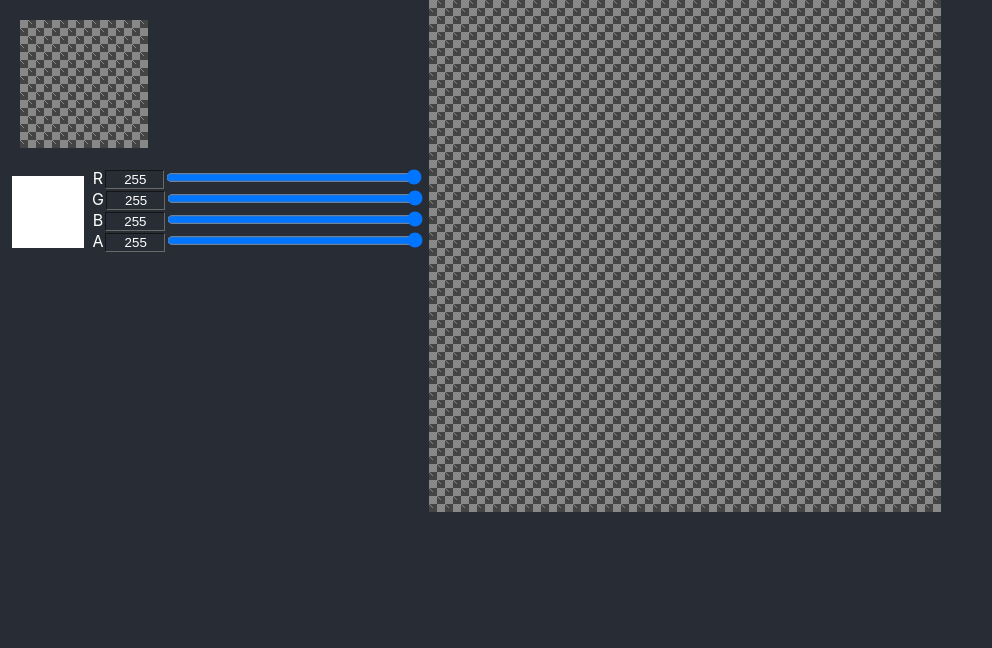
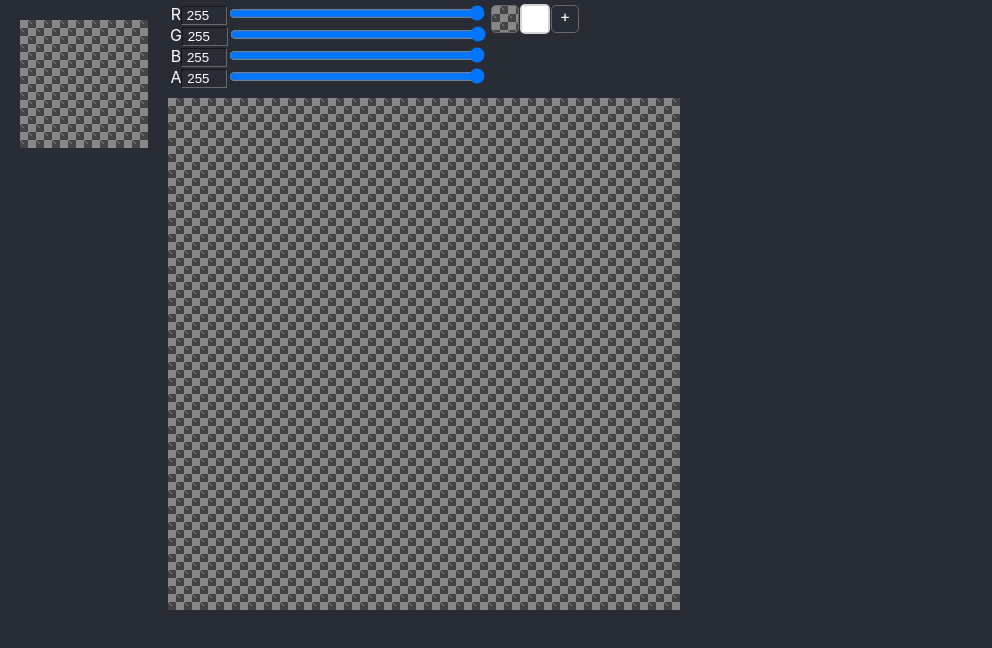
Before and after one commit to Talos208/pixerean, a React (Create React App) app: page / in a window 1280 px wide. Shown: the top 648 px of the page, without its empty margins (0-992 px from the left). Built offline with nearby package versions, Linux system fonts and the light colour scheme.

Commit message:
Add color palette

```diff
--- a/src/App.css
+++ b/src/App.css
@@ -46,7 +46,7 @@
 .ColorPicker {
     display: flex;
     flex-direction: row;
-    margin: 4px;
+    margin: 4px 2px;
 }
 
 .ColorPicker .backdrop {
@@ -54,9 +54,9 @@
     background-image: linear-gradient(45deg, #444 25%, transparent 25%, transparent 75%, #444 75%, #444), linear-gradient(45deg, #444 25%, transparent 25%, transparent 75%, #444 75%, #444);
     background-position: 0 0, 8px 8px;
     background-size: 16px 16px;
-    width: 72px;
-    height: 72px;
-    margin: 8px;
+    width: 0px;
+    height: 0px;
+    margin: 0px;
 }
 
 .ColorPicker .ColorTip {
@@ -73,18 +73,57 @@
     list-style: none;
 }
 
+.ColorPicker .ColorValues li label span {
+    width: 8px;
+}
+
 .ColorPicker .ColorValues input[type="number"] {
     color: white;
     background-color: transparent;
     border-color: dimgray;
     border-style: inset;
     border-width: thin;
-    width: 4em;
+    width: 3em;
     text-align: right;
-    margin-left: 2px;
 }
 
 .ColorPicker .ColorValues input[type="range"] {
     width: 256px;
     height: 1em;
 }
+
+.ColorPalette {
+    margin: 4px 0px;
+    width: 198px;
+    height: 90px;
+    overflow-y: scroll;
+}
+
+.ColorPalette ul {
+    padding-inline-start: unset;
+    margin-block-start: unset;
+    margin-block-end: unset;
+    display: flex;
+    flex-flow: row wrap;
+}
+
+.ColorPalette li {
+    list-style: none;
+    alignment: center;
+    vertical-align: center;
+    border: dimgray solid 1px;
+    margin: 1px;
+    border-radius: 5px;
+}
+
+.ColorPalette li.Palette {
+    background-color: #888;
+    background-image: linear-gradient(45deg, #444 25%, transparent 25%, transparent 75%, #444 75%, #444), linear-gradient(45deg, #444 25%, transparent 25%, transparent 75%, #444 75%, #444);
+    background-position: 0 0, 8px 8px;
+    background-size: 16px 16px;
+}
+
+.ColorPalette li div {
+    width: 26px;
+    height: 26px;
+}
--- a/src/App.tsx
+++ b/src/App.tsx
@@ -31,11 +31,12 @@ interface IMatrixProps {
   dots: Uint8ClampedArray
   setDots: React.Dispatch<React.SetStateAction<Uint8ClampedArray>>
   setDrawing: React.Dispatch<React.SetStateAction<boolean>>
-  penColor: TColor
-  setPenColor: React.Dispatch<React.SetStateAction<TColor>>
+  palette: TColor[]
+  setPalette: React.Dispatch<React.SetStateAction<TColor[]>>
+  penColorIndex: number
 }
 
-const Matrix = ({width, height, dots, setDots, drawing, setDrawing, penColor, setPenColor}: IMatrixProps) => {
+const Matrix = ({width, height, dots, setDots, drawing, setDrawing, palette, setPalette, penColorIndex}: IMatrixProps) => {
   const elemRef = useRef(null);
 
   const getElem = (): Element => {
@@ -52,10 +53,9 @@ const Matrix = ({width, height, dots, setDots, drawing, setDrawing, penColor, se
 
   const matrixDrawProc = (rect: DOMRect | ClientRect, x: number, y: number) => {
     let ix = dotsIndex(rect, x, y);
-    // console.log(dx,dy,ix)
     if (ix >= 0 && ix < width * height * 4) {
       let nd = Uint8ClampedArray.from(dots)
-      nd.set(toRgba(penColor), ix)
+      nd.set(toRgba(palette[penColorIndex]), ix)
       setDots(nd)
     }
   }
@@ -83,7 +83,9 @@ const Matrix = ({width, height, dots, setDots, drawing, setDrawing, penColor, se
            event.preventDefault()
            if (event.button === 2) {
              let ix = dotsIndex(event.currentTarget.getBoundingClientRect(), event.clientX, event.clientY)
-             setPenColor(fromRbg(dots.subarray(ix)))
+             let np = Array.from<TColor>(palette)
+             np[penColorIndex] = fromRbg(dots.subarray(ix))
+             setPalette(np)
              return
            }
            matrixDrawProc(event.currentTarget.getBoundingClientRect(), event.clientX, event.clientY)
@@ -221,36 +223,38 @@ const fromRbg = (src: ArrayLike<number>): TColor => {
 }
 
 interface IColorPicker {
-  color: TColor
-  setColor: React.Dispatch<React.SetStateAction<TColor>>
+  palette: TColor[]
+  setPallet:  React.Dispatch<React.SetStateAction<TColor[]>>
+  penColorIndex: number
 }
 
-const ColorPicker = ({color, setColor}: IColorPicker) => {
+const ColorPicker = ({palette, setPallet, penColorIndex}: IColorPicker) => {
   const changeRedProc = (event: ChangeEvent) => {
-    let nc = new TColor(color)
+    let np = Array.from<TColor>(palette)
     // @ts-ignore
-    nc.red = event.target.valueAsNumber
-    setColor(nc)
+    np[penColorIndex].red = event.target.valueAsNumber
+    setPallet(np)
   };
   const changeGreenProc = (event: ChangeEvent) => {
-    let nc = new TColor(color)
+    let np = Array.from<TColor>(palette)
     // @ts-ignore
-    nc.green = event.target.valueAsNumber
-    setColor(nc)
+    np[penColorIndex].green = event.target.valueAsNumber
+    setPallet(np)
   };
   const changeBlueProc = (event: ChangeEvent) => {
-    let nc = new TColor(color)
+    let np = Array.from<TColor>(palette)
     // @ts-ignore
-    nc.blue = event.target.valueAsNumber
-    setColor(nc)
+    np[penColorIndex].blue = event.target.valueAsNumber
+    setPallet(np)
   };
   const changeAlphaProc = (event: ChangeEvent) => {
-    let nc = new TColor(color)
+    let np = Array.from<TColor>(palette)
     // @ts-ignore
-    nc.alpha = event.target.valueAsNumber
-    setColor(nc)
+    np[penColorIndex].alpha = event.target.valueAsNumber
+    setPallet(np)
   };
 
+  let color = palette[penColorIndex]
   return (
     <div className={'ColorPicker'}>
       <div className={'backdrop'}>
@@ -262,29 +266,70 @@ const ColorPicker = ({color, setColor}: IColorPicker) => {
       </div>
       <ul className={'ColorValues'}>
         <li>
-          <label id={'colorRed'}>R
+          <label id={'colorRed'}><span>R</span>
             <input name={'red'} type={'number'} value={color.red} onChange={changeRedProc}/>
             <input name={'red'} type={'range'} min={0} max={255} value={color.red} onChange={changeRedProc}/>
           </label>
         </li>
         <li>
-          <label id={'colorGreen'}>G
+          <label id={'colorGreen'}><span>G</span>
             <input name={'green'} type={'number'} value={color.green} onChange={changeGreenProc}/>
             <input name={'green'} type={'range'} min={0} max={255} value={color.green} onChange={changeGreenProc}/>
           </label>
         </li>
         <li>
-          <label id={'colorBlue'}>B
+          <label id={'colorBlue'}><span>B</span>
             <input name={'blue'} type={'number'} value={color.blue} onChange={changeBlueProc}/>
             <input name={'blue'} type={'range'} min={0} max={255} value={color.blue} onChange={changeBlueProc}/>
           </label>
         </li>
         <li>
-          <label id={'colorAlpha'}>A
+          <label id={'colorAlpha'}><span>A</span>
             <input name={'alpha'} type={'number'} value={color.alpha} onChange={changeAlphaProc}/>
             <input name={'alpha'} type={'range'} min={0} max={255} value={color.alpha} onChange={changeAlphaProc}/>
           </label>
         </li>
+      </ul>
+    </div>
+  )
+}
+
+interface IColorPalette {
+  palettes: TColor[]
+  setPalette: React.Dispatch<React.SetStateAction<TColor[]>>
+  penColorIndex: number
+  setPenColorIndex: React.Dispatch<React.SetStateAction<number>>
+}
+
+const ColorPalette = ({palettes, setPalette, penColorIndex, setPenColorIndex}: IColorPalette) =>{
+  let p = palettes.map((v, ix) => {
+    let style: object = {}
+    if (ix == penColorIndex) {
+      style = {borderColor: 'lightgray', borderWidth: '2px', margin: '0px'}
+    }
+    return (<li className={'Palette'} data-palette-index={ix} onClick={(event) => {
+      let dataset = event.currentTarget.dataset;
+      let ix: number = parseInt(dataset['paletteIndex'] || '0')
+      setPenColorIndex(ix)
+    }} style={style}>
+      <div style={{backgroundColor: getColorCode(toRgba(v)), opacity: v.alpha / 255 }}/>
+    </li>)
+  })
+
+  return (
+    <div className={'ColorPalette'}>
+      <ul style={{display: 'flex', flexFlow: 'raw wrap'}}>
+        {p}
+        <li className={'AddPalette'} onClick={(event) => {
+          event.preventDefault()
+          event.stopPropagation()
+          let np = Array.from<TColor>(palettes);
+          let sc = palettes[penColorIndex];
+          np.push({red: sc.red, green: sc.green, blue: sc.blue, alpha: sc.alpha}) // deep copy
+          setPalette(np)
+          setPenColorIndex(penColorIndex + 1)
+        }}
+        ><div>+</div></li>
       </ul>
     </div>
   )
@@ -295,7 +340,11 @@ const App: React.FC = () => {
   const [height, setHeight] = React.useState(32)
   const [dots, setDots] = React.useState(new Uint8ClampedArray(width * height * 4))
   const [drawing, setDrawing] = React.useState(false)
-  const [penColor, setPenColor] = React.useState({red: 255, green: 255, blue: 255, alpha: 255})
+  const [penColorIndex, setPenColorIndex] = React.useState(1)
+  let p: TColor[] = [
+    {red: 0, green: 0, blue: 0, alpha: 0},
+    {red: 255, green: 255, blue: 255, alpha: 255}]
+  const [palettes, setPallets] = React.useState(p)
 
   return (
     <div className="App">
@@ -303,11 +352,15 @@ const App: React.FC = () => {
       {/*</header>*/}
       <div>
         <EntireMap dots={dots} width={width} height={height}/>
-        <ColorPicker color={penColor} setColor={setPenColor}/>
       </div>
       <div>
+        <div style={{display: 'flex', flexFlow: 'row'}}>
+        <ColorPicker palette={palettes} setPallet={setPallets} penColorIndex={penColorIndex}/>
+        <ColorPalette palettes={palettes} penColorIndex={penColorIndex} setPenColorIndex={setPenColorIndex} setPalette={setPallets}/>
+        </div>
         <Matrix width={width} height={height} drawing={drawing} setDrawing={setDrawing} dots={dots} setDots={setDots}
-                penColor={penColor} setPenColor={setPenColor}/>
+                palette={palettes} setPalette={setPallets} penColorIndex={penColorIndex}
+        />
       </div>
     </div>
   );
```
